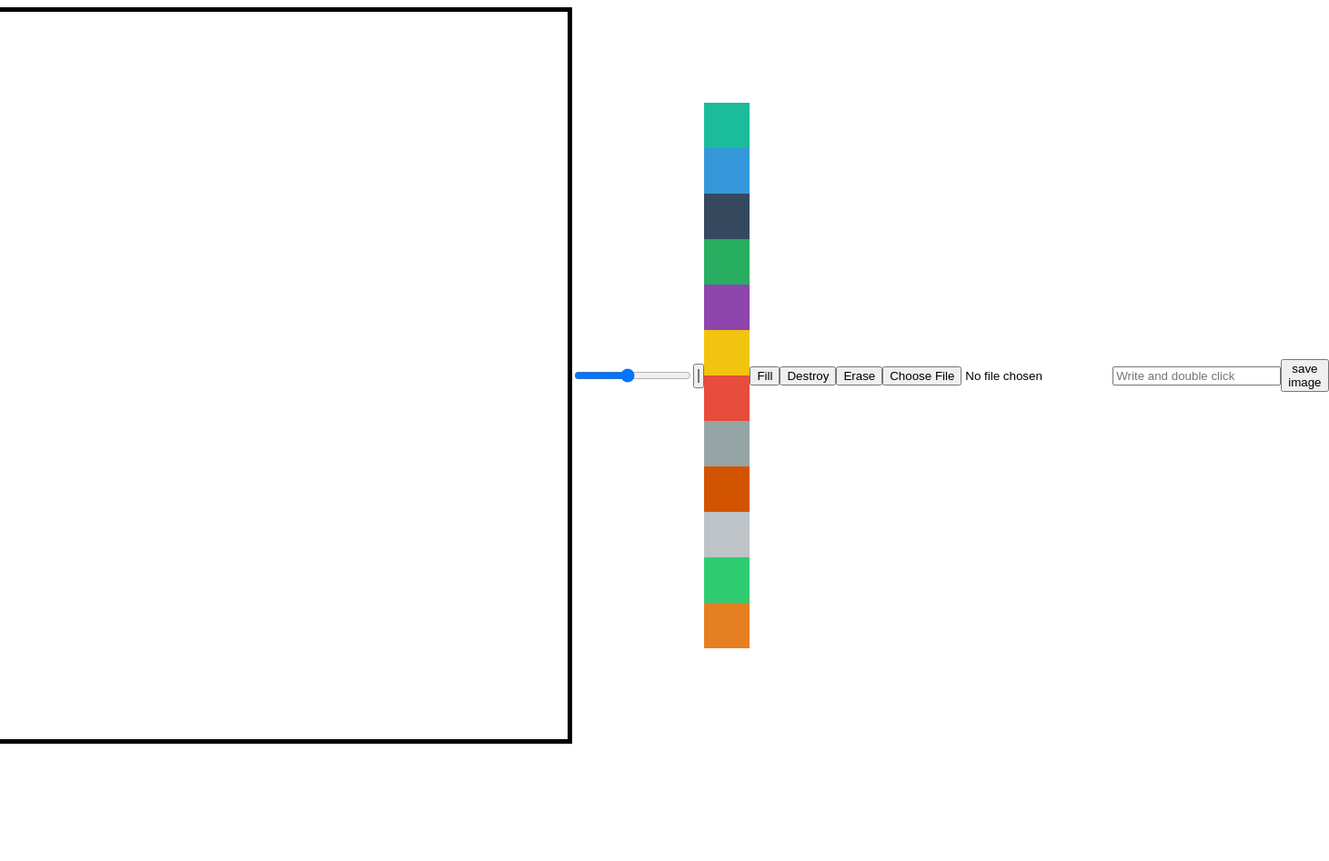
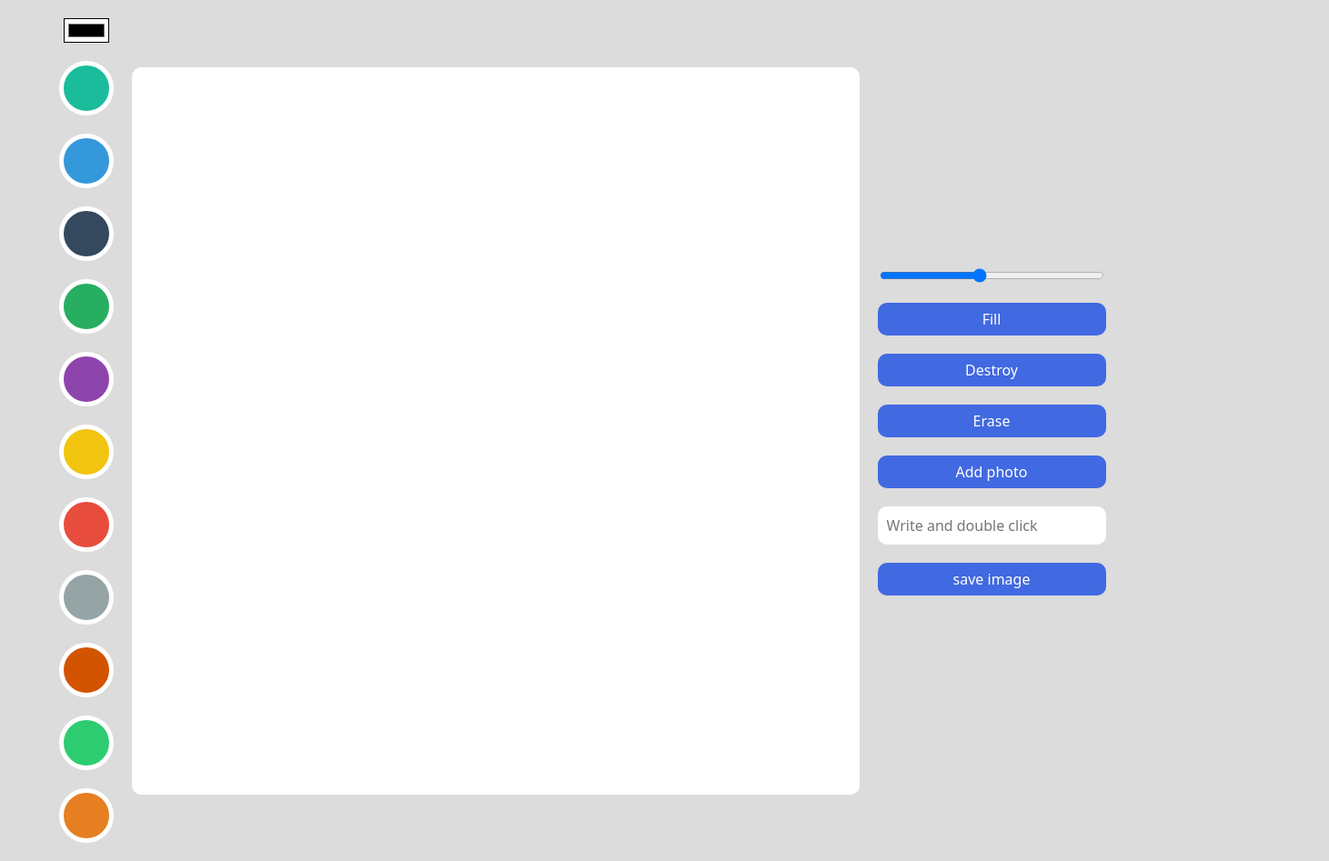
Before and after one commit to dev-jihye/meme-maker, a plain HTML site: page index.html in a window 1280 px wide. Shown: the whole page at 91% size, 1461 px wide, since content can reach past the window. Before the commit the page ends 826 px from the top, so only its background shows below. Drawn offline with Linux system fonts and the light colour scheme.

Commit message:
💄 스타일링 수정

```diff
--- a/index.html
+++ b/index.html
@@ -7,10 +7,8 @@
     <link rel="stylesheet" href="styles.css" />
   </head>
   <body>
-    <canvas></canvas>
-    <input id="line-width" type="range" min="1" max="10" value="5" step="0.5" />
+    <div class="color-options">
       <input type="color" id="color" />
-    <div>
       <div
         class="color-option"
         style="background-color: #1abc9c"
@@ -58,11 +56,6 @@
       ></div>
       <div
         class="color-option"
-        style="background-color: #bdc3c7"
-        data-color="#bdc3c7"
-      ></div>
-      <div
-        class="color-option"
         style="background-color: #2ecc71"
         data-color="#2ecc71"
       ></div>
@@ -72,12 +65,27 @@
         data-color="#e67e22"
       ></div>
     </div>
+    <canvas></canvas>
+
+    <div class="btns">
+      <input
+        id="line-width"
+        type="range"
+        min="1"
+        max="10"
+        value="5"
+        step="0.5"
+      />
       <button id="mode-btn">Fill</button>
       <button id="destroy-btn">Destroy</button>
       <button id="eraser-btn">Erase</button>
+      <label for="file">
+        Add photo
         <input type="file" accept="image/*" id="file" />
+      </label>
       <input type="text" placeholder="Write and double click" id="text" />
       <button id="save">save image</button>
+    </div>
     <script src="app.js"></script>
   </body>
 </html>
--- /dev/null
+++ b/reset.css
@@ -0,0 +1,124 @@
+html,
+body,
+div,
+span,
+applet,
+object,
+iframe,
+h1,
+h2,
+h3,
+h4,
+h5,
+h6,
+p,
+blockquote,
+pre,
+a,
+abbr,
+acronym,
+address,
+big,
+cite,
+code,
+del,
+dfn,
+em,
+img,
+ins,
+kbd,
+q,
+s,
+samp,
+small,
+strike,
+strong,
+sub,
+sup,
+tt,
+var,
+b,
+u,
+i,
+center,
+dl,
+dt,
+dd,
+ol,
+ul,
+li,
+fieldset,
+form,
+label,
+legend,
+table,
+caption,
+tbody,
+tfoot,
+thead,
+tr,
+th,
+td,
+article,
+aside,
+canvas,
+details,
+embed,
+figure,
+figcaption,
+footer,
+header,
+hgroup,
+menu,
+nav,
+output,
+ruby,
+section,
+summary,
+time,
+mark,
+audio,
+video {
+  margin: 0;
+  padding: 0;
+  border: 0;
+  font-size: 100%;
+  font: inherit;
+  vertical-align: baseline;
+}
+/* HTML5 display-role reset for older browsers */
+article,
+aside,
+details,
+figcaption,
+figure,
+footer,
+header,
+hgroup,
+menu,
+nav,
+section {
+  display: block;
+}
+body {
+  line-height: 1;
+}
+ol,
+ul {
+  list-style: none;
+}
+blockquote,
+q {
+  quotes: none;
+}
+blockquote:before,
+blockquote:after,
+q:before,
+q:after {
+  content: "";
+  content: none;
+}
+table {
+  border-collapse: collapse;
+  border-spacing: 0;
+}
--- a/styles.css
+++ b/styles.css
@@ -1,7 +1,21 @@
+@import "reset.css";
+
+body {
+  display: flex;
+  gap: 20px;
+  justify-content: space-between;
+  align-items: flex-start;
+  background-color: gainsboro;
+  padding: 20px;
+  font-family: system-ui, -apple-system, BlinkMacSystemFont, "Segoe UI", Roboto,
+    Oxygen, Ubuntu, Cantarell, "Open Sans", "Helvetica Neue", sans-serif;
+}
+
 canvas {
   width: 800px;
   height: 800px;
-  border: 5px solid black;
+  background: #ffffff;
+  border-radius: 10px;
 }
 
 body {
@@ -10,8 +24,63 @@ body {
   align-items: center;
 }
 
+.btns {
+  display: flex;
+  flex-direction: column;
+  gap: 20px;
+}
+
+.color-options {
+  display: flex;
+  flex-direction: column;
+  align-items: center;
+  gap: 20px;
+}
+
 .color-option {
   width: 50px;
   height: 50px;
+  border-radius: 50%;
   cursor: pointer;
+  border: 5px solid white;
+  transition: transform ease-in-out 0.1s;
 }
+
+.color-option:hover {
+  transform: scale(1.1);
+}
+
+input#color {
+  background: #ffffff;
+}
+
+button,
+label {
+  all: unset;
+  padding: 10px 0;
+  text-align: center;
+  background-color: royalblue;
+  color: #ffffff;
+  font-weight: 500;
+  cursor: pointer;
+  border-radius: 10px;
+  transition: opacity linear 0.1s;
+}
+
+button:hover {
+  opacity: 0.85;
+}
+
+input#file {
+  display: none;
+}
+
+input#text {
+  all: unset;
+  padding: 10px;
+  border-radius: 10px;
+  font-weight: 500;
+  text-align: center;
+  background-color: #ffffff;
+  text-align: left;
+}
```
Lines whose indentation alone changed are shown as unchanged.
